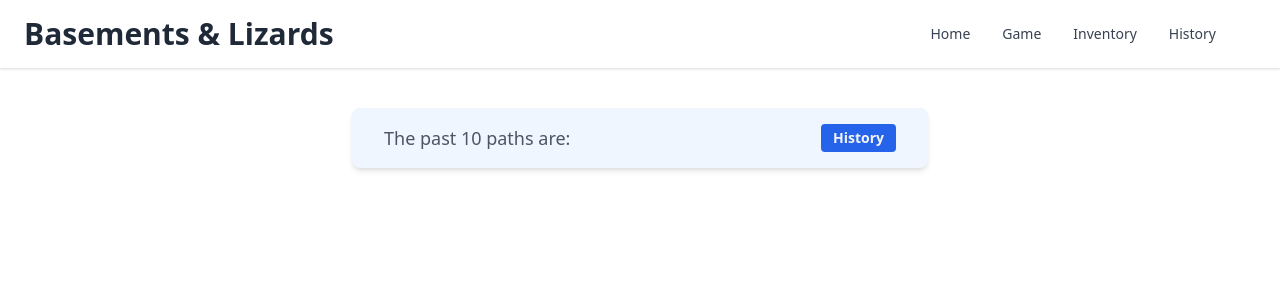
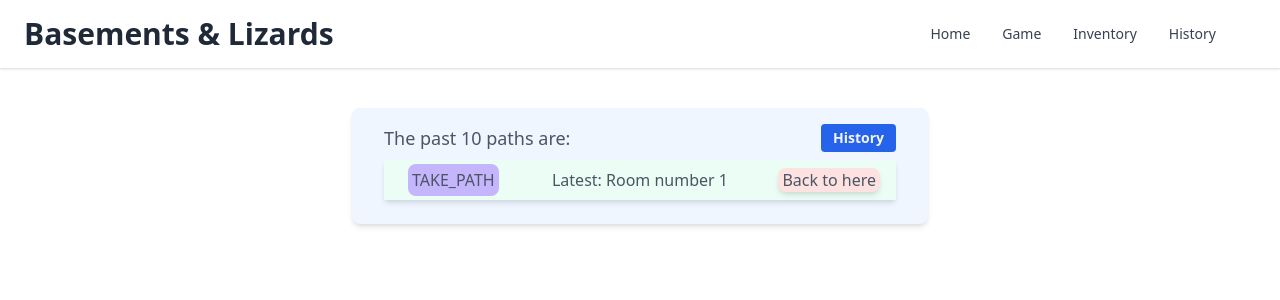
Before and after one commit to fabianvanhummel/basements-and-lizards, a React (Create React App) app: page /history in a window 1280 px wide. Shown: the top 300 px of the page. Built offline with nearby package versions, Linux system fonts and the light colour scheme.

Commit message:
add starting the story to history

```diff
--- a/src/bm-app/App.jsx
+++ b/src/bm-app/App.jsx
@@ -28,7 +28,7 @@ export const App = ({ book }) => {
 
   // history stores the gameState and changeLog after each action
   // this can be used to go back in time or help with showing what happened
-  const [history, setHistory] = useState([]);
+  const [history, setHistory] = useState([{ gameState, changeLog }]);
 
   const handleAction = (action) => {
     // Maps the action to the right function.
@@ -38,7 +38,10 @@ export const App = ({ book }) => {
       const reactions = response.reactions;
       setGameState(response.newGameState);
       setChangeLog({ action, reactions });
-      setHistory([...history, { gameState, changeLog }]);
+      setHistory([
+        ...history,
+        { gameState: response.newGameState, changeLog: { action, reactions } },
+      ]);
     };
 
     switch (action.type) {
@@ -64,7 +67,7 @@ export const App = ({ book }) => {
         applyAction(handleEndCombat(action.combatTitle, gameState));
         break;
       case "BACK_IN_TIME":
-        setHistory(history.slice(0, history.length - (action.steps + 1)));
+        setHistory(history.slice(0, history.length - action.steps));
         setGameState(history[history.length - (action.steps + 1)].gameState);
         setChangeLog(history[history.length - (action.steps + 1)].changeLog);
         break;
```
